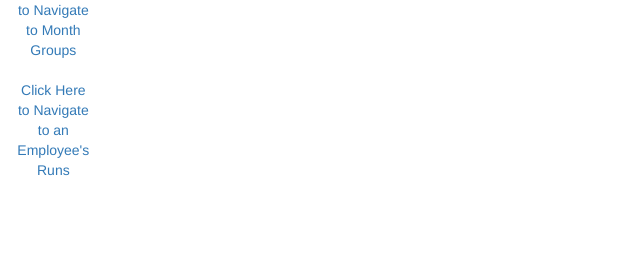
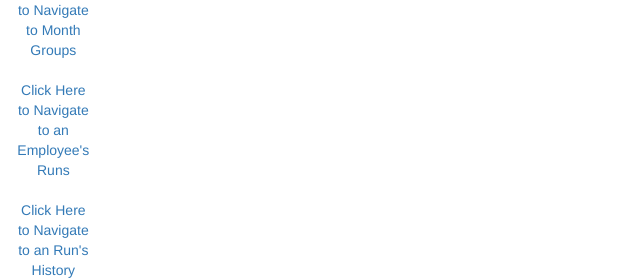
Before and after one commit to ssrahman34/Employee-Shifts-Project, a Django app: page /shifts/main/ in a window 1280 px wide. Shown: the part 1047-1327 px from the top of the page, without its empty margins (0-640 px from the left). Before the commit the page ends 1223 px from the top, so only its background shows below. Run offline with Django 3.2, Linux system fonts and the light colour scheme; parts of the project's set-up code (start-up, migrations or seed data) failed here and were passed over; some libraries are stand-ins or nearby versions.

Commit message:
displayed history

```diff
--- a/shift_project/shifts_app/run.py
+++ b/shift_project/shifts_app/run.py
@@ -8,7 +8,7 @@ class Run(models.Model):
     db_table="run"
 
     shift = models.ForeignKey("Shift", null = True, blank= True, related_name="runs_related", on_delete = models.CASCADE)
-    #history = models.OneToOneField("His", null = True, blank= True, related_name="history", on_delete = models.CASCADE)
+    history = models.OneToOneField("His", null = True, blank= True, default = His(), related_name="history", on_delete = models.CASCADE)
     user_id = models.IntegerField(default=0, blank=True)
 
     start_datetime = models.DateTimeField()
--- a/shift_project/shifts_app/templates/shifts_app/shift.html
+++ b/shift_project/shifts_app/templates/shifts_app/shift.html
@@ -17,5 +17,7 @@
 <a href="http://127.0.0.1:8000/shifts/details/group">Click Here to Navigate to Month Groups</a>
 <br></br>
 <a href="http://127.0.0.1:8000/shifts/users/">Click Here to Navigate to an Employee's Runs</a>
+<br></br>
+<a href = "http://127.0.0.1:8000/shifts/history">Click Here to Navigate to an Run's History</a>
 
 </div>
--- a/shift_project/shifts_app/templates/shifts_app/users.html
+++ b/shift_project/shifts_app/templates/shifts_app/users.html
@@ -1,4 +1,6 @@
 <link rel="stylesheet" href="//maxcdn.bootstrapcdn.com/bootstrap/3.2.0/css/bootstrap.min.css">
+<div class="text-info">
+        <div class = "control-label col-lg-3" style = "text-align: center">
 <h2>Welcome to the Employee's Runs page</h2>
 {% if ids %}
 {% for ID in ids %}
@@ -11,3 +13,5 @@
 <p>No ID's are available.</p>
 {% endif %}
 {{made_it}}
+</div>
+</div>
--- a/shift_project/shifts_app/urls.py
+++ b/shift_project/shifts_app/urls.py
@@ -24,5 +24,6 @@ urlpatterns = [
     #run/shift_id/user_id
     url(r'^(?P<shift_id>\d+)/edit/(?P<run_id>[0-9]+)$', views.edit_run, name='edit_run'),
     url(r'run/(?P<shift_id>[0-9]+)/(?P<run_id>[0-9]+)$',views.run_update, name = 'run-update'),
+    url(r'^history$', views.history_runs, name='his')
 
 ]
--- a/shift_project/shifts_app/views.py
+++ b/shift_project/shifts_app/views.py
@@ -6,6 +6,7 @@ from django.views import generic
 from django.views.generic.edit import CreateView, UpdateView, DeleteView
 from shifts_app import Shift
 from shifts_app import Run
+from shifts_app.his import His
 
 from.forms import RunForm
 from shifts_app.shift_group import ShiftGroup, ShiftGroupManager
@@ -173,12 +174,16 @@ def create_run(request, shift_id):
 
 def edit_run(request, shift_id, run_id):
     instance = get_object_or_404(Run, id = run_id)
+    print("old user Id " + str(instance.user_id))
+    oldId = instance.user_id
     form = RunForm(request.POST or None, instance=instance)
+
     shift = get_object_or_404(Shift, pk=shift_id)
     if form.is_valid():
         shift_runs = shift.runs_related.all()
         for s in shift_runs:
             if s.id == form.cleaned_data.get("run.id"):
+                print("new ud" + str(user_id))
                 context = {
                     'user_id': user_id,
                     'form': form,
@@ -187,6 +192,18 @@ def edit_run(request, shift_id, run_id):
                 }
                 return render(request, 'shifts_app/run_update.html', context)
         run = form.save(commit=False)
+        print("new ud" + str(run.user_id))
+        if run.user_id != oldId:
+            print(run.history)
+            if run.history is None:
+                 h2 = His(user_ids = oldId) #delcare a new His with the first element
+                 h2.save()
+                 run.history = h2
+            else:
+                h2 = His(user_ids = str(run.history.user_ids) + "," + str(oldId)) #create a new History
+                h2.save()
+                run.history = h2
+        print(run.history.user_ids)
         run.shift = shift
         run.save()
         return render(request, 'shifts_app/detail.html', {'shift': shift})
@@ -195,6 +212,28 @@ def edit_run(request, shift_id, run_id):
         'form': form,
     }
     return render(request, 'shifts_app/run_update.html', context)
+
+def history_runs(request):
+    result = "<html><link rel='stylesheet' href='//maxcdn.bootstrapcdn.com/bootstrap/3.2.0/css/bootstrap.min.css'><h2>RUN HISTORY PAGE<h2></html>"
+    result += "<br></br>"
+    #ids = []
+    template_name = 'shifts_app/history_runs.html'
+    for shift in Shift.objects.all():
+        shift_runs = shift.runs_related.all() #get all shifts
+        for run in shift_runs:
+            if run.history is not None:
+                #ids += run.id
+                result += "Run ID: "+ str(run.id)
+                result += " Run History: " + run.history.user_ids
+                result += "<br>"
+    context= {
+        'result':result,
+       #'ids':ids
+        }
+    #return render(request, 'shifts_app/history_runs.html', context)
+    return HttpResponse(result)
+
+
 
 def run_update(request, shift_id,run_id):
     print("inpudate")
```
Also changed, not shown: shift_project/shifts_app/templates/shifts_app/detail.html (+4 -3 lines), shift_project/db.sqlite3.
